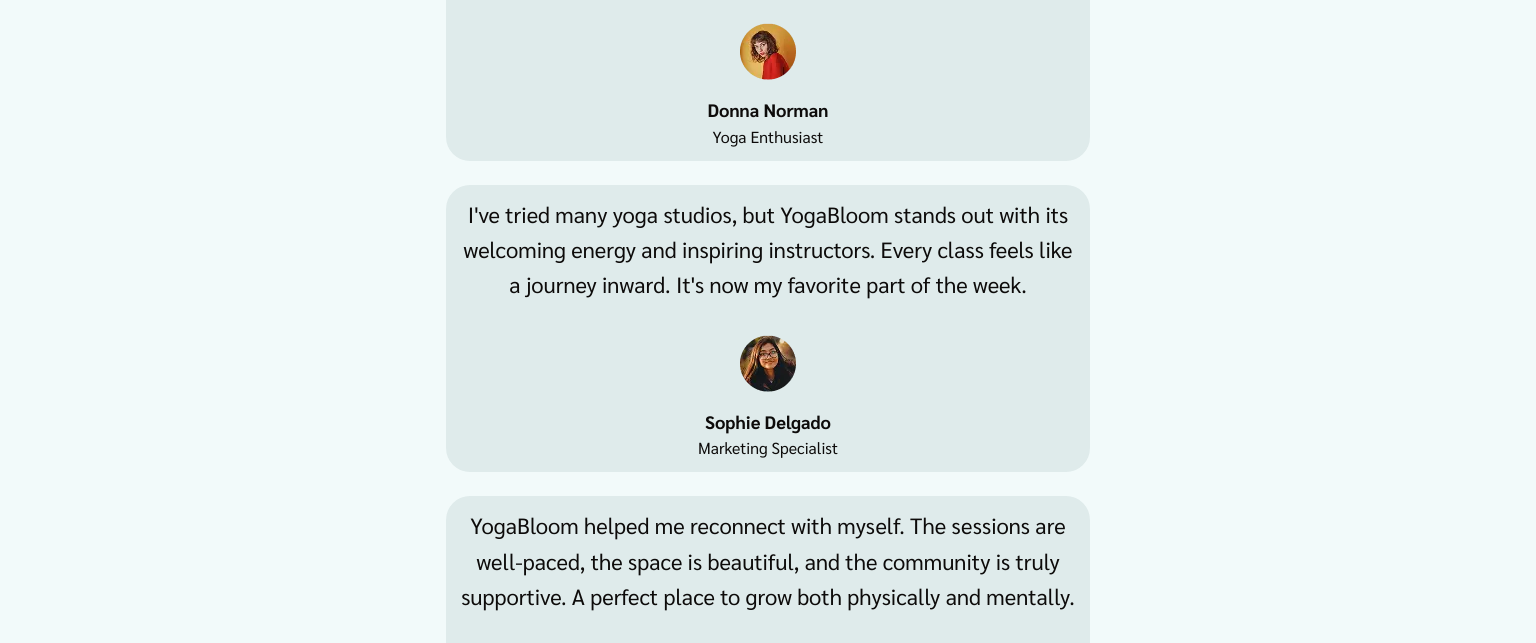
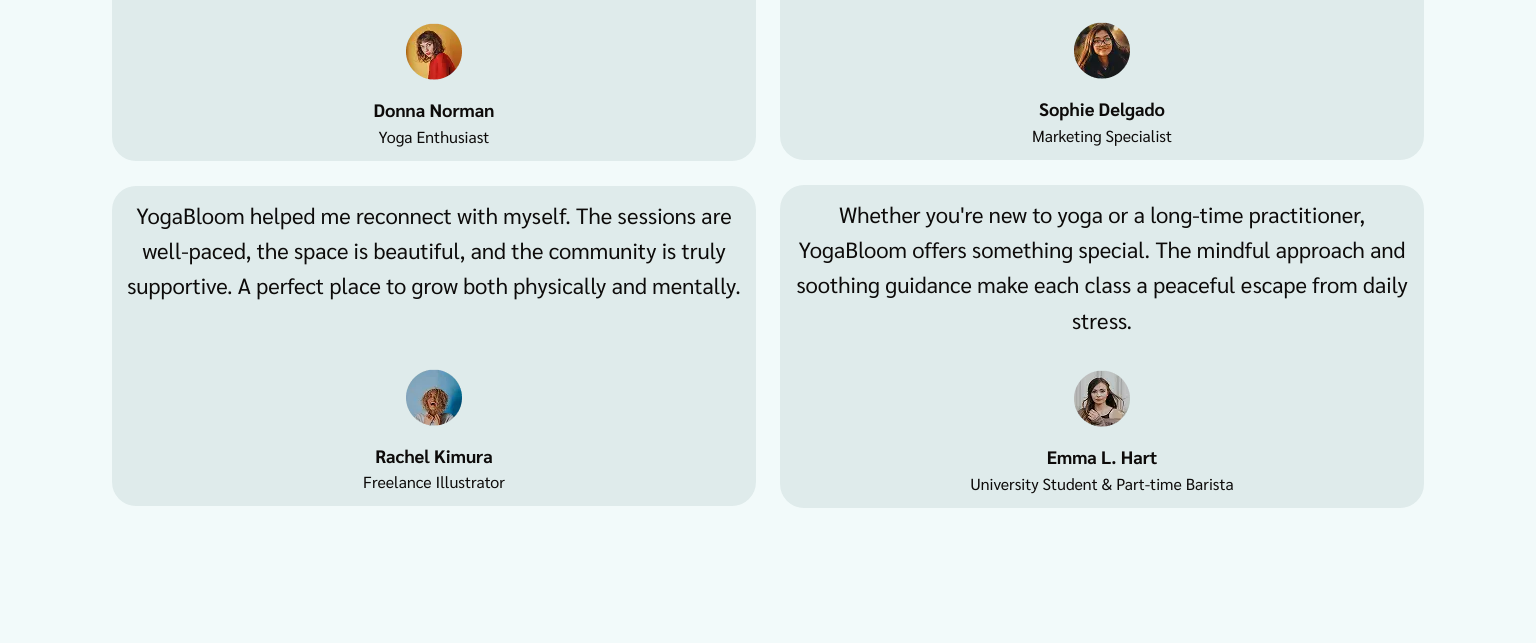
Before and after one commit to Kuchinskiy/project-W3CanD01T, a website built with Vite: page src/index.html in a window 1536 px wide. Shown: the part 1175-1818 px from the top of the page. Built offline with nearby package versions, Linux system fonts and the light colour scheme.

Commit message:
add styles for the testimonials section for all devices

```diff
--- a/src/css/testimonials.css
+++ b/src/css/testimonials.css
@@ -17,7 +17,7 @@
 .testimonials__sub-title,
 .testimonials__quote,
 .testimonials__user-name,
-.testimonials__user-profession {
+.testimonials__user-status {
   text-align: center;
 }
 
@@ -42,7 +42,7 @@
   line-height: 1.6;
 }
 
-.testimonials__user-profession {
+.testimonials__user-status {
   font-family: 'Roboto', sans-serif;
   font-size: 16px;
   line-height: 1.5;
@@ -52,11 +52,11 @@
   .testimonials__quote {
     max-width: 680px;
   }
-}
-
-@media only screen and (min-width: 768px) and (max-width: 1335px) {
-  .testimonials__title {
-    font-size: 40px;
+  .testimonials-card:nth-child(2) .testimonials__quote {
+    margin-bottom: 120px;
+  }
+  .testimonials-card:nth-child(3) .testimonials__quote {
+    margin-bottom: 67px;
   }
 }
 
@@ -64,9 +64,20 @@
   .testimonials__quote {
     max-width: 620px;
   }
+  .testimonials-card:nth-child(2) .testimonials__quote {
+    margin-bottom: 100px;
+  }
+  .testimonials-card:nth-child(3) .testimonials__quote {
+    margin-bottom: 65px;
+  }
+  .testimonials__user-status {
+    font-family: 'Sarabun', sans-serif;
+  }
+}
 
-  .testimonials__user-profession {
-    font-family: 'Sarabun', sans-serif;
+@media only screen and (min-width: 1336px) and (max-width: 1426px) {
+  .testimonials-card:nth-child(4) .testimonials__quote {
+    margin-bottom: 65px;
   }
 }
 
@@ -84,6 +95,18 @@
   background-color: #dfebeb;
 }
 
+@media only screen and (min-width: 1336px) {
+  .testimonials__list {
+    flex-direction: row;
+    flex-wrap: wrap;
+    gap: 24px 24px;
+  }
+
+  .testimonials-card {
+    flex-basis: calc((100% - 1 * 24px) / 2);
+  }
+}
+
 .testimonials__user-photo {
   display: block;
   margin: 0 auto 16px auto;
--- a/src/partials/testimonials.html
+++ b/src/partials/testimonials.html
@@ -1,5 +1,5 @@
 <section class="section testimonials">
-  <div class="conatiner">
+  <div class="container">
     <h2 class="testimonials__title">Testimonials</h2>
     <p class="testimonials__sub-title">What our happy clients say</p>
 
@@ -12,7 +12,6 @@
           recommended for anyone seeking balance and inner peace.
         </p>
 
-        <div>
         <img
           srcset="
             /images/testimonials/donna-norman.webp    1x,
@@ -26,8 +25,7 @@
         />
 
         <h3 class="testimonials__user-name">Donna Norman</h3>
-          <p class="testimonials__user-profession">Yoga Enthusiast</p>
-        </div>
+        <p class="testimonials__user-status">Yoga Enthusiast</p>
       </li>
       <li class="testimonials-card">
         <p class="testimonials__quote">
@@ -36,7 +34,6 @@
           journey inward. It's now my favorite part of the week.
         </p>
 
-        <div>
         <img
           srcset="
             /images/testimonials/sophie-delgado.webp    1x,
@@ -50,8 +47,7 @@
         />
 
         <h3 class="testimonials__user-name">Sophie Delgado</h3>
-          <p class="testimonials__user-profession">Marketing Specialist</p>
-        </div>
+        <p class="testimonials__user-status">Marketing Specialist</p>
       </li>
       <li class="testimonials-card">
         <p class="testimonials__quote">
@@ -60,7 +56,6 @@
           supportive. A perfect place to grow both physically and mentally.
         </p>
 
-        <div>
         <img
           srcset="
             /images/testimonials/rachel-kimura.webp    1x,
@@ -74,8 +69,7 @@
         />
 
         <h3 class="testimonials__user-name">Rachel Kimura</h3>
-          <p class="testimonials__user-profession">Freelance Illustrator</p>
-        </div>
+        <p class="testimonials__user-status">Freelance Illustrator</p>
       </li>
       <li class="testimonials-card">
         <p class="testimonials__quote">
@@ -84,7 +78,6 @@
           make each class a peaceful escape from daily stress.
         </p>
 
-        <div>
         <img
           srcset="
             /images/testimonials/emma-l-hart.webp    1x,
@@ -98,10 +91,9 @@
         />
 
         <h3 class="testimonials__user-name">Emma L. Hart</h3>
-          <p class="testimonials__user-profession">
+        <p class="testimonials__user-status">
           University Student & Part-time Barista
         </p>
-        </div>
       </li>
     </ul>
   </div>
```
Lines whose indentation alone changed are shown as unchanged.
